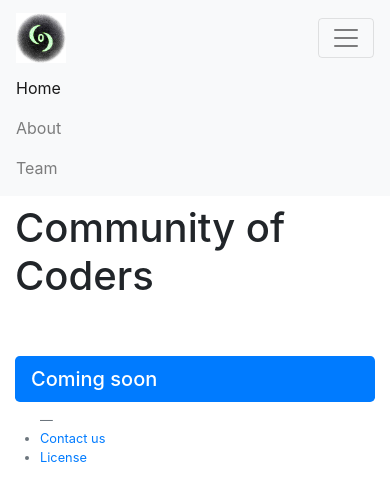
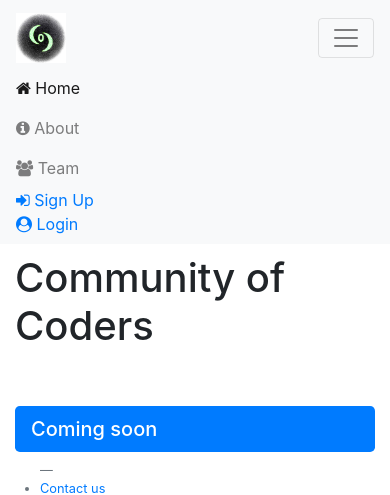
Before and after one commit to AmeyaDaddikar/COC_WEBSITE, a Flask app: page / in a window 390 px wide, after a click that opens the changed part. Shown: the top 495 px of the page. Run offline with Flask 2, Linux system fonts and the light colour scheme; some libraries are stand-ins or nearby versions.

Commit message:
Beautification

```diff
--- a/app/templates/base.html
+++ b/app/templates/base.html
@@ -30,6 +30,9 @@
 		<!-- popper js file link -->
 		<script src="https://cdnjs.cloudflare.com/ajax/libs/popper.js/1.12.9/umd/popper.min.js" integrity="sha384-ApNbgh9B+Y1QKtv3Rn7W3mgPxhU9K/ScQsAP7hUibX39j7fakFPskvXusvfa0b4Q" crossorigin="anonymous"></script>
 
+		<!-- Font Awesome-->
+		<link rel="stylesheet" href="https://cdnjs.cloudflare.com/ajax/libs/font-awesome/4.7.0/css/font-awesome.min.css">
+
 		{% block headIncludes %}{% endblock %}
 
 		<script type="text/javascript">
@@ -60,25 +63,32 @@
             <button class="navbar-toggler" type="button" data-toggle="collapse" data-target="#navbarSupportedContent" aria-controls="navbarSupportedContent" aria-expanded="false" aria-label="Toggle navigation"><span class="navbar-toggler-icon"></span></button>
 
   			<div class="collapse navbar-collapse" id="navbarSupportedContent">
-    			<ul class="navbar-nav ml-auto">
+    			<ul class="navbar-nav mr-auto">
       				<li class="nav-item active">
-        				<a class="nav-link" href="#">Home<span class="sr-only">(current)</span></a>
+        				<a class="nav-link" href="index"><i class="fa fa-home"></i>&nbsp;Home<span class="sr-only">(current)</span></a>
       				</li>
       				<li class="nav-item">
-        				<a class="nav-link" href="#">About</a>
+        				<a class="nav-link" href="#"><i class="fa fa-info-circle"></i>&nbsp;About</a>
       				</li>
       				<li class="nav-item">
-        				<a class="nav-link" href="#">Team</a>
+        				<a class="nav-link" href="#"><i class="fa fa-group"></i>&nbsp;Team</a>
       				</li>
             	</ul>
+
+            	<ul class="nav navbar-nav navbar-right">
+                    <li><a href="#"><span ><i class="fa fa-sign-in"></i></span> Sign Up &nbsp;</a></li>
+                    <li><a href="#"><span ><i class="fa fa-user-circle"></i></span> Login </a></li>
+                </ul>
             </div>
         </nav>
 
 		<header class="row">
+			<div class="col-md-3"></div>
 			<div class="col-md-6">
 				<h1>
 				</h1>
 			</div>
+			<div class="col-md-3"></div>
 		</header>
 
 		{% block content %}{% endblock %}
```
